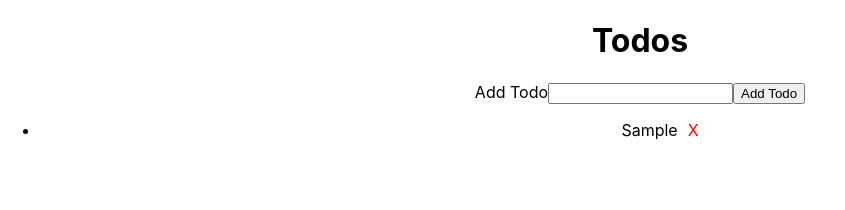
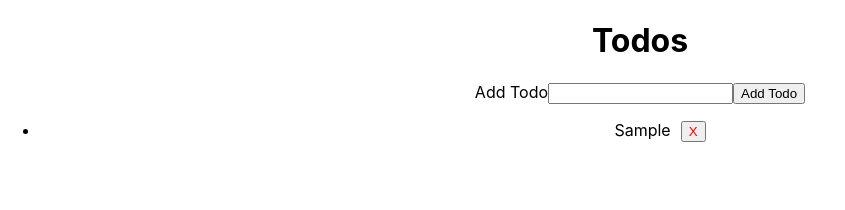
Before and after one commit to jonwyuen/react_redux_practice, a React (Create React App) app in the folder react-redux-todos/: page / in a window 1280 px wide. Both pictures are taken after typing "Sample" into the empty fields and a click on the button "Add Todo". Shown: the top 210 px of the page, without its empty margins (0-845 px from the left). Built offline with nearby package versions, Linux system fonts and the light colour scheme.

Commit message:
changing span to btn

```diff
--- a/react-redux-todos/src/Todo.js
+++ b/react-redux-todos/src/Todo.js
@@ -15,12 +15,12 @@ class Todo extends Component {
       <div>
         <li>
           {this.props.todo}
-          <span
+          <button
             style={{ color: "red", marginLeft: "10px" }}
             onClick={this.handleDelete}
           >
             X
-          </span>
+          </button>
         </li>
       </div>
     );
```
